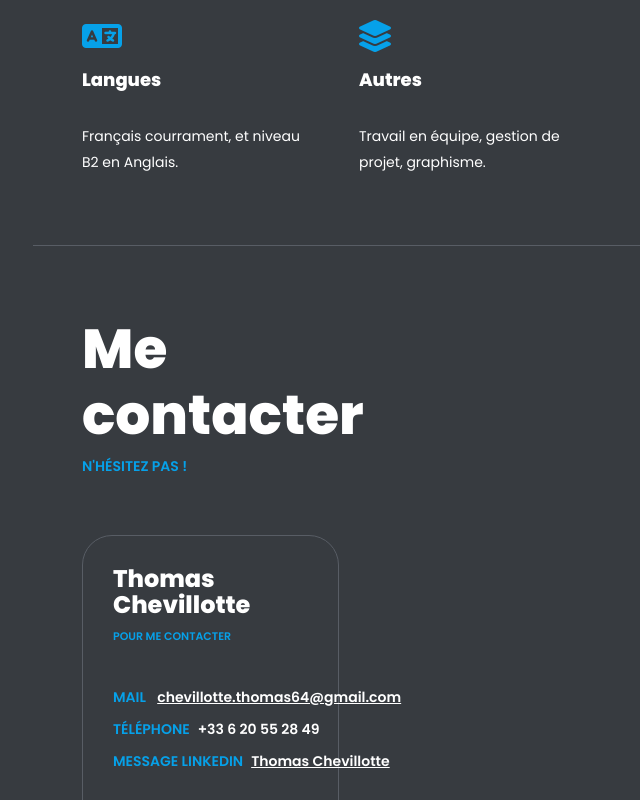
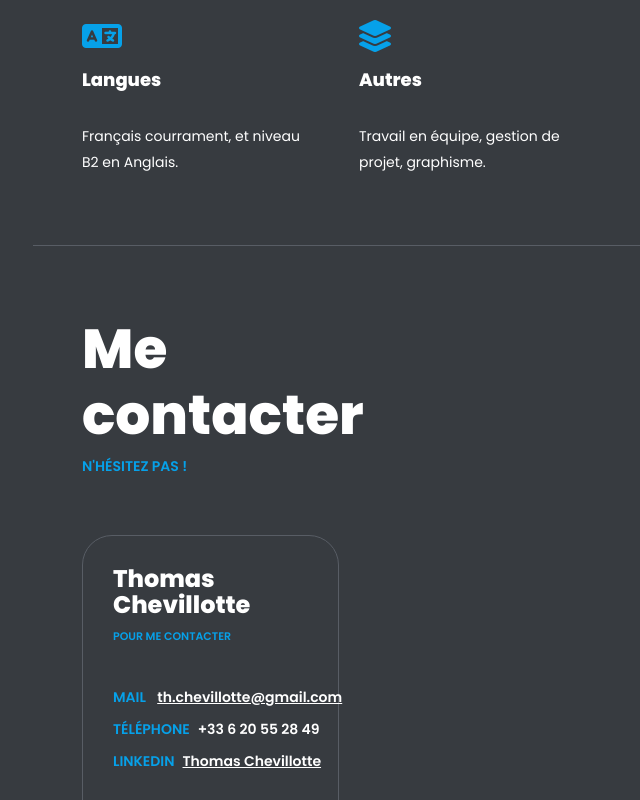
Before and after one commit to ThomasChevillotte/thomaschevillotte.github.io, a plain HTML site: page index.html in a window 1280 px wide. Shown: the part 3107-3907 px from the top of the page, without its empty margins (543-1183 px from the left). Drawn offline with Linux system fonts and the light colour scheme.

Commit message:
mail update

```diff
--- a/index.html
+++ b/index.html
@@ -133,7 +133,7 @@
 					<div class="info-list">
 						<ul>
 							<li><strong>Age:</strong> 19</li>
-							<li><strong>Mail:</strong> chevillotte.thomas64@gmail.com</li>
+							<li><strong>Mail:</strong> th.chevillotte@gmail.com</li>
 							<li><strong>Pays:</strong> France</li>
 							<li><strong>Téléphone:</strong> +33 6 20 55 28 49</li>
 							<li><strong>Adresse:</strong> Pau</li>
@@ -294,9 +294,9 @@
 						<div class="subname">Pour me contacter</div>
 						<div class="info-list">
 							<ul>
-								<li><strong>Mail</strong> <a href="mailto:chevillotte.thomas64@gmail.com">chevillotte.thomas64@gmail.com</a></li>
+								<li><strong>Mail</strong> <a href="mailto:chevillotte.thomas64@gmail.com">th.chevillotte@gmail.com</a></li>
 								<li><strong>Téléphone</strong>+33 6 20 55 28 49</li>
-								<li><strong>Message Linkedin</strong><a target="_blank" href="https://www.linkedin.com/in/thomas-chevillotte">Thomas Chevillotte</a></li>
+								<li><strong>Linkedin</strong><a target="_blank" href="https://www.linkedin.com/in/thomas-chevillotte">Thomas Chevillotte</a></li>
 							</ul>
 						</div>
 						<div class="author">Thomas</div>
```
